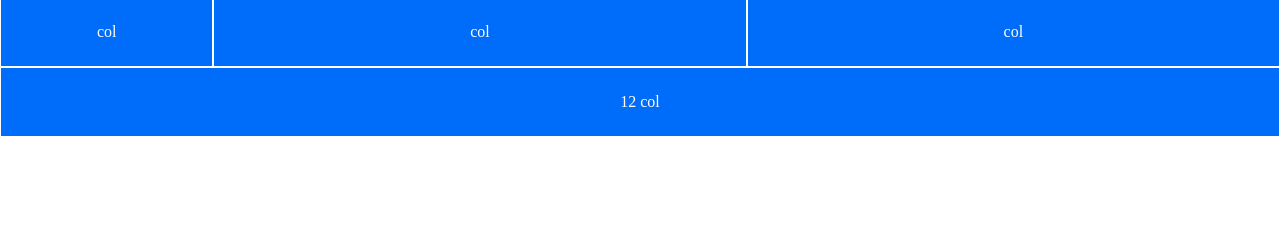
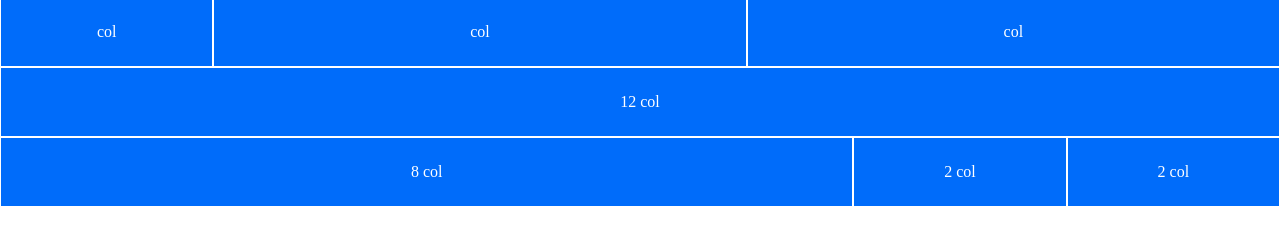
Before and after one commit to Giovanni-Palmitessa/html-css-12bool, a plain HTML site: page index.html in a window 1280 px wide. Shown: the part 110-354 px from the top of the page. Drawn offline with Linux system fonts and the light colour scheme.

Commit message:
complete fourth row

```diff
--- a/index.html
+++ b/index.html
@@ -121,6 +121,24 @@
 
     <!-- FOURTH ROW -->
 
+    <div class="row">
+        <div class="col-8">
+            <div class="content">
+                8 col
+            </div>
+        </div>
 
+        <div class="col-2">
+            <div class="content">
+                2 col
+            </div>
+        </div>
+
+        <div class="col-2">
+            <div class="content">
+                2 col
+            </div>
+        </div>
+    </div>
 </body>
 </html>
```
